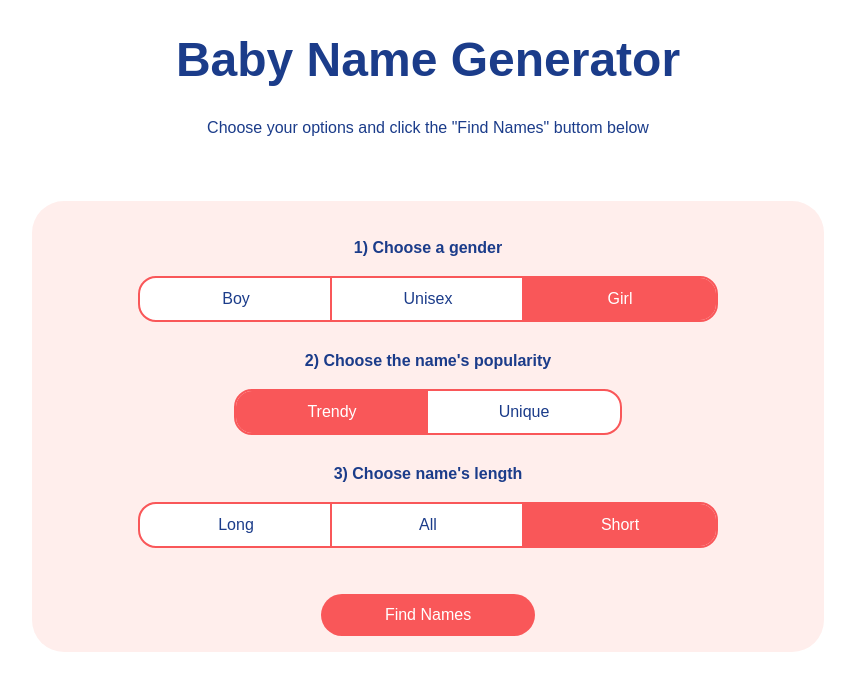
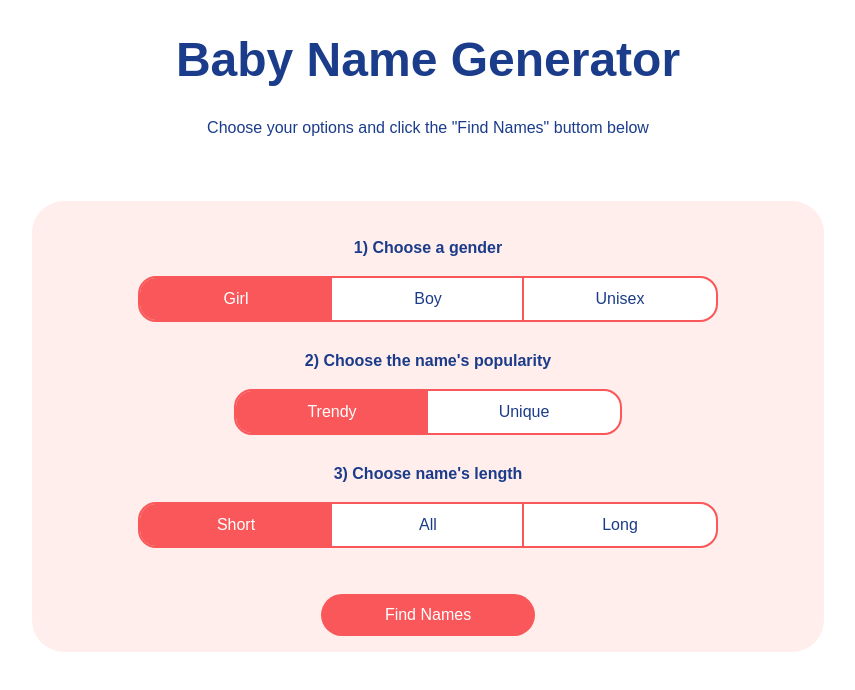
Before and after one commit to harblaith7/Nuxt3-Course-Udemy, a Nuxt app in the folder 01-Baby-Name-Generator/: page / in a window 1280 px wide. Shown: the top 690 px of the page, without its empty margins (212-1067 px from the left). Built offline with nearby package versions, Linux system fonts and the light colour scheme.

Commit message:
refactor: add option component

```diff
--- a/01-Baby-Name-Generator/app.vue
+++ b/01-Baby-Name-Generator/app.vue
@@ -26,6 +26,24 @@
 };
 
 const selectedNames = ref<string[]>([]);
+
+const optionsArray = [
+  {
+    title: "1) Choose a gender",
+    category: "gender",
+    buttons: [Gender.GIRL, Gender.BOY, Gender.UNISEX],
+  },
+  {
+    title: "2) Choose the name's popularity",
+    category: "popularity",
+    buttons: [Popularity.TRENDY, Popularity.UNIQUE],
+  },
+  {
+    title: "3) Choose name's length",
+    category: "length",
+    buttons: [Length.SHORT, Length.ALL, Length.LONG],
+  },
+];
 </script>
 
 <template>
@@ -33,77 +51,12 @@
     <h1>Baby Name Generator</h1>
     <p>Choose your options and click the "Find Names" buttom below</p>
     <div class="options-container">
-      <div class="option-container">
-        <h4>1) Choose a gender</h4>
-        <div class="option-buttons">
-          <button
-            class="option option-left"
-            :class="options.gender === Gender.BOY && 'option-active'"
-            @click="options.gender = Gender.BOY"
-          >
-            Boy
-          </button>
-          <button
-            class="option"
-            :class="options.gender === Gender.UNISEX && 'option-active'"
-            @click="options.gender = Gender.UNISEX"
-          >
-            Unisex
-          </button>
-          <button
-            class="option option-right"
-            :class="options.gender === Gender.GIRL && 'option-active'"
-            @click="options.gender = Gender.GIRL"
-          >
-            Girl
-          </button>
-        </div>
-      </div>
-      <div class="option-container">
-        <h4>2) Choose the name's popularity</h4>
-        <div class="option-buttons">
-          <button
-            class="option option-left"
-            :class="options.popularity === Popularity.TRENDY && 'option-active'"
-            @click="options.popularity = Popularity.TRENDY"
-          >
-            Trendy
-          </button>
-          <button
-            class="option option-right"
-            :class="options.popularity === Popularity.UNIQUE && 'option-active'"
-            @click="options.popularity = Popularity.UNIQUE"
-          >
-            Unique
-          </button>
-        </div>
-      </div>
-      <div class="option-container">
-        <h4>3) Choose name's length</h4>
-        <div class="option-buttons">
-          <button
-            class="option option-left"
-            :class="options.length === Length.LONG && 'option-active'"
-            @click="options.length = Length.LONG"
-          >
-            Long
-          </button>
-          <button
-            class="option"
-            :class="options.length === Length.ALL && 'option-active'"
-            @click="options.length = Length.ALL"
-          >
-            All
-          </button>
-          <button
-            class="option option-right"
-            :class="options.length === Length.SHORT && 'option-active'"
-            @click="options.length = Length.SHORT"
-          >
-            Short
-          </button>
-        </div>
-      </div>
+      <Option
+        v-for="option in optionsArray"
+        :key="option.title"
+        :option="option"
+        :options="options"
+      />
       <button class="primary" @click="computeSelectedNames">Find Names</button>
     </div>
     <div class="cards-container">
@@ -127,7 +80,6 @@
 h1 {
   font-size: 3rem;
 }
-
 .options-container {
   background-color: rgb(255, 238, 236);
   border-radius: 2rem;
@@ -136,35 +88,6 @@
   margin: 0 auto;
   margin-top: 4rem;
   position: relative;
-}
-
-.option-container {
-  margin-bottom: 2rem;
-}
-
-.option {
-  background: white;
-  outline: 0.15rem solid rgb(249, 87, 89);
-  border: none;
-  padding: 0.75rem;
-  width: 12rem;
-  font-size: 1rem;
-  color: rgb(27, 60, 138);
-  cursor: pointer;
-  font-weight: 200;
-}
-
-.option-left {
-  border-radius: 1rem 0 0 1rem;
-}
-
-.option-right {
-  border-radius: 0 1rem 1rem 0;
-}
-
-.option-active {
-  background-color: rgb(249, 87, 89);
-  color: white;
 }
 
 .primary {
--- /dev/null
+++ b/01-Baby-Name-Generator/components/Option.vue
@@ -0,0 +1,76 @@
+<script setup lang="ts">
+import { Gender, Length, Popularity } from "@/data";
+
+interface OptionProps {
+  option: {
+    title: string;
+    category: string;
+    buttons: Gender[];
+  };
+  options: {
+    gender: Gender;
+    popularity: Popularity;
+    length: Length;
+  };
+}
+
+const props = defineProps<OptionProps>();
+
+const computeButtonClasses = (value, index) => {
+  const classNames = [];
+  if (props.options[props.option.category] === value)
+    classNames.push("option-active");
+  if (index === 0) classNames.push("option-left");
+  if (index === props.option.buttons.length - 1)
+    classNames.push("option-right");
+  return classNames.join(" ");
+};
+</script>
+
+<template>
+  <div class="option-container">
+    <h4>{{ option.title }}</h4>
+    <div class="option-buttons">
+      <button
+        v-for="(value, index) in option.buttons"
+        :key="value"
+        class="option"
+        :class="computeButtonClasses(value, index)"
+        @click="options[option.category] = value"
+      >
+        {{ value }}
+      </button>
+    </div>
+  </div>
+</template>
+
+<style scoped>
+.option-container {
+  margin-bottom: 2rem;
+}
+
+.option {
+  background: white;
+  outline: 0.15rem solid rgb(249, 87, 89);
+  border: none;
+  padding: 0.75rem;
+  width: 12rem;
+  font-size: 1rem;
+  color: rgb(27, 60, 138);
+  cursor: pointer;
+  font-weight: 200;
+}
+
+.option-left {
+  border-radius: 1rem 0 0 1rem;
+}
+
+.option-right {
+  border-radius: 0 1rem 1rem 0;
+}
+
+.option-active {
+  background-color: rgb(249, 87, 89);
+  color: white;
+}
+</style>
```
